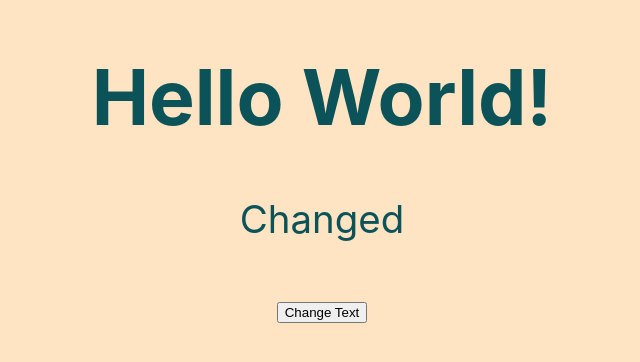
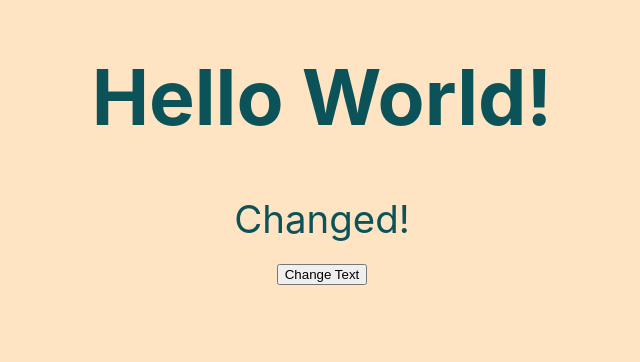
Before and after one commit to WEBundle-xyz/React---Testing-Components, a React (Create React App) app: page / in a window 1280 px wide. Both pictures are taken after a click on the button "Change Text". Shown: the top 362 px of the page, without its empty margins (318-958 px from the left). Built offline with nearby package versions, Linux system fonts and the light colour scheme.

Commit message:
Testing connected components

```diff
--- a/src/components/Greeting.js
+++ b/src/components/Greeting.js
@@ -1,5 +1,6 @@
 import React, { useState } from 'react';
 
+import Output from './Output';
 import classes from './Greeting.module.css';
 
 const Greeting = () => {
@@ -13,7 +14,7 @@ const Greeting = () => {
     <div className={classes.main}>
       <h1>Hello World!</h1>
       {!changedText && <p>it s so good to see u</p>}
-      {changedText && <p>Changed</p>}
+      {changedText && <Output>Changed!</Output>}
       <button onClick={changedTextHandler}>Change Text</button>
     </div>
   );
--- /dev/null
+++ b/src/components/Output.css
@@ -0,0 +1,8 @@
+.main {
+  margin: 3rem;
+  height: 10rem;
+  width: 10rem;
+  padding: 0;
+  background-color: rgb(156, 125, 87);
+  color: brown
+}
--- /dev/null
+++ b/src/components/Output.js
@@ -0,0 +1,13 @@
+import React from 'react';
+
+import classes from './Output.css';
+
+const Output = (props) => {
+  return (
+    <div className={classes.main} style={props.className}>
+      {props.children}
+    </div>
+  );
+};
+
+export default Output;
```
Also changed, not shown: 2 other files (tests, documents, lock files or other folders).
